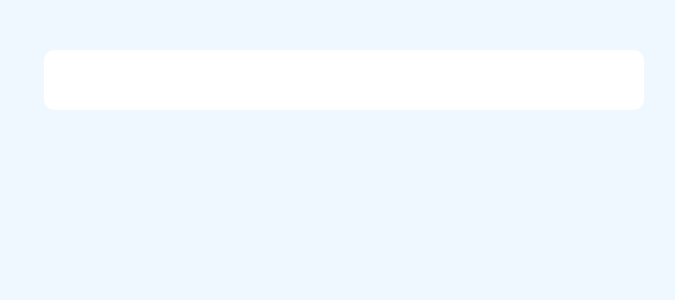
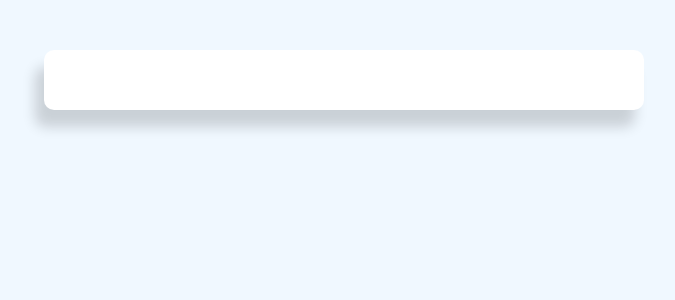
Before and after one commit to solmoonkang/react-basics, a React (Create React App) app: page / in a window 1280 px wide. Shown: the top 300 px of the page, without its empty margins (296-971 px from the left). Built offline with nearby package versions, Linux system fonts and the light colour scheme.

Commit message:
feat: Implement className container and todoBlock in App.css

```diff
--- a/src/App.css
+++ b/src/App.css
@@ -8,5 +8,5 @@
     margin-top: 50px;
     background-color: #fff;
     border-radius: 10px;
-    box-shadow: -9px 17px 13px rgb(0, 0, 0 / 16%);
+    box-shadow: -9px 17px 13px rgb(0 0 0 / 16%);
 }
```
